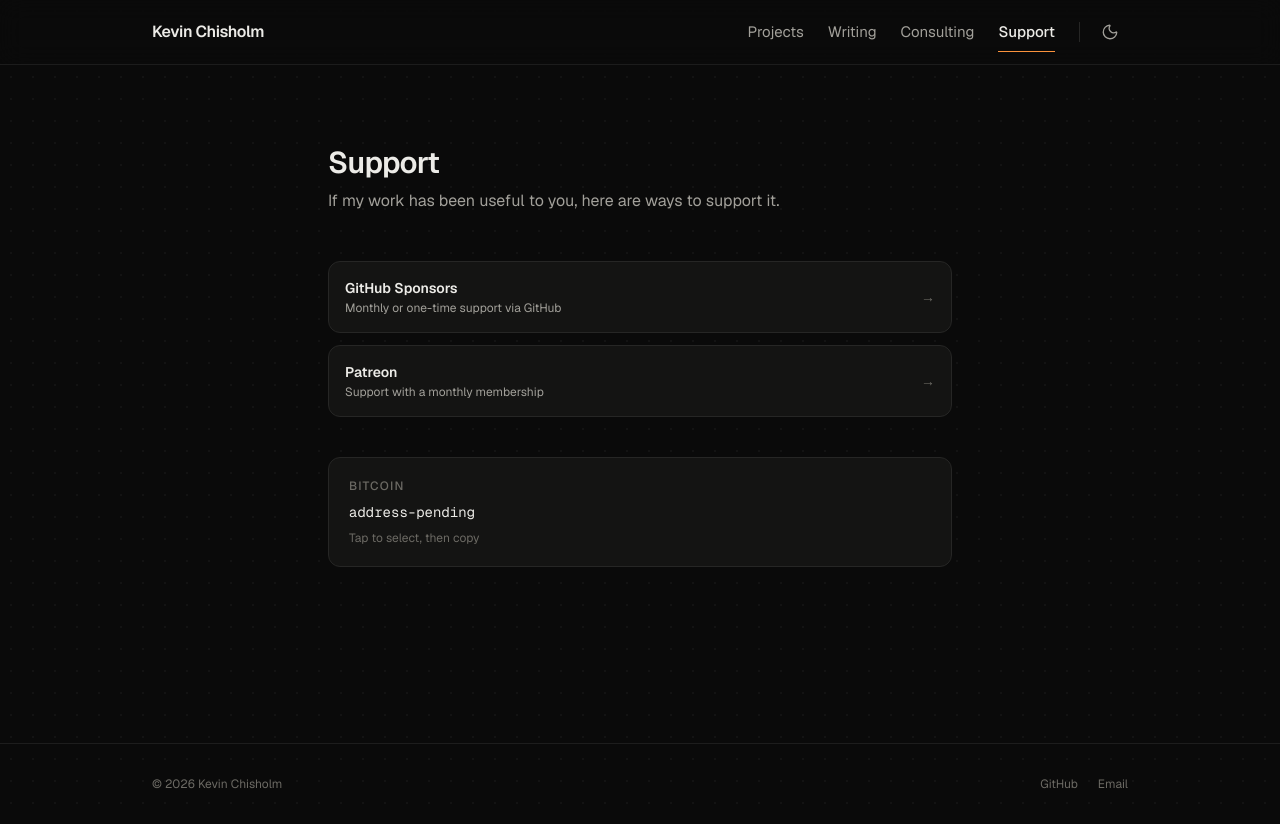
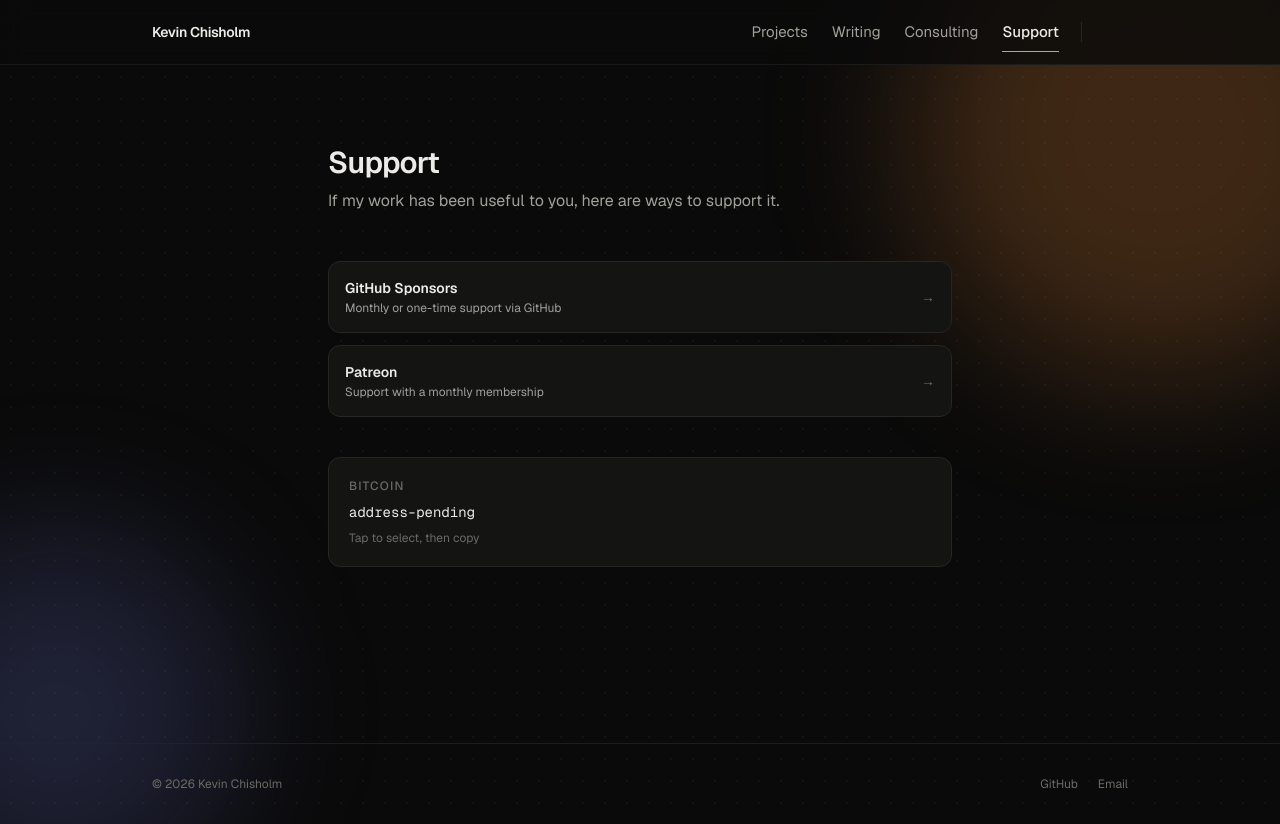
Before and after one commit to kevinchisholmja/kevinchisholm.dev, a Next.js app: page /support in a window 1280 px wide. Built offline with nearby package versions, Linux system fonts and the light colour scheme.

Commit message:
perf:fix LCP image, priority prop to BrowserWindow
First project card on home and projects pages now uses Next.js priority
which adds rel=preload and eager loading, eliminating the LCP warning.
Remaining cards stay lazy-loaded (below the fold).

```diff
--- a/app/globals.css
+++ b/app/globals.css
@@ -156,13 +156,78 @@ body {
   animation: icon-spring-in 200ms cubic-bezier(0.34, 1.56, 0.64, 1) both;
 }
 
+/* ------------------------------------------------------------------ *
+ * Background blobs — two large, very blurred gradient circles that
+ * drift imperceptibly slowly. Pure CSS, GPU-accelerated (transform
+ * only), zero JS, zero main-thread cost.
+ * ------------------------------------------------------------------ */
+.bg-blob {
+  position: fixed;
+  border-radius: 50%;
+  pointer-events: none;
+  will-change: transform;
+  filter: blur(70px);
+  z-index: 0;
+}
+
+.bg-blob-1 {
+  width: 45vw;
+  height: 45vw;
+  max-width: 480px;
+  max-height: 480px;
+  top: -15%;
+  right: -10%;
+  background: var(--blob-1);
+  animation: blob-drift-1 28s ease-in-out infinite;
+}
+
+.bg-blob-2 {
+  width: 30vw;
+  height: 30vw;
+  max-width: 360px;
+  max-height: 360px;
+  bottom: -12%;
+  left: -10%;
+  background: var(--blob-2);
+  animation: blob-drift-2 34s ease-in-out infinite;
+}
+
+/* Opacity calibrated for blur(90px) — need higher values to stay visible */
+:root {
+  --blob-1: rgba(234, 88, 12, 0.18);
+  --blob-2: rgba(99, 102, 241, 0.12);
+}
+.dark {
+  --blob-1: rgba(251, 146, 60, 0.22);
+  --blob-2: rgba(129, 140, 248, 0.18);
+}
+
+/* Ensure content renders above the blobs */
+body > :not(.bg-blob) {
+  position: relative;
+  z-index: 1;
+}
+
+@keyframes blob-drift-1 {
+  0%, 100% { transform: translate(0, 0) scale(1); }
+  33%       { transform: translate(-3%, 4%) scale(1.05); }
+  66%       { transform: translate(4%, -3%) scale(0.97); }
+}
+@keyframes blob-drift-2 {
+  0%, 100% { transform: translate(0, 0) scale(1); }
+  40%       { transform: translate(4%, -4%) scale(1.04); }
+  75%       { transform: translate(-3%, 3%) scale(0.98); }
+}
+
 @media (prefers-reduced-motion: reduce) {
   html {
     scroll-behavior: auto;
   }
   .fade-up,
   .pulse-dot,
-  .icon-enter {
+  .icon-enter,
+  .bg-blob-1,
+  .bg-blob-2 {
     animation: none;
   }
 }
--- a/app/layout.tsx
+++ b/app/layout.tsx
@@ -15,9 +15,34 @@ const geistMono = Geist_Mono({
   subsets: ["latin"],
 });
 
+const baseUrl = "https://kevinchisholm.dev";
+
 export const metadata: Metadata = {
-  title: "Kevin Chisholm",
-  description: "I build AI-powered tools that solve real problems.",
+  metadataBase: new URL(baseUrl),
+  title: {
+    default: "Kevin Chisholm",
+    template: "%s — Kevin Chisholm",
+  },
+  description:
+    "I build AI-powered tools that solve real problems. Consulting for technical projects.",
+  openGraph: {
+    type: "website",
+    url: baseUrl,
+    siteName: "Kevin Chisholm",
+    title: "Kevin Chisholm",
+    description:
+      "I build AI-powered tools that solve real problems. Consulting for technical projects.",
+  },
+  twitter: {
+    card: "summary_large_image",
+    title: "Kevin Chisholm",
+    description:
+      "I build AI-powered tools that solve real problems. Consulting for technical projects.",
+  },
+  robots: {
+    index: true,
+    follow: true,
+  },
 };
 
 export default function RootLayout({
@@ -32,6 +57,10 @@ export default function RootLayout({
       className={`${geistSans.variable} ${geistMono.variable}`}
     >
       <body className="bg-canvas text-ink antialiased min-h-screen flex flex-col">
+        {/* Background blobs — fixed, pure CSS, GPU-only */}
+        <div className="bg-blob bg-blob-1" aria-hidden="true" />
+        <div className="bg-blob bg-blob-2" aria-hidden="true" />
+
         <ThemeProvider>
           <SiteHeader />
           <main className="flex-1">{children}</main>
--- a/app/page.tsx
+++ b/app/page.tsx
@@ -66,8 +66,8 @@ export default function Home() {
             </Link>
           </div>
           <div className="grid grid-cols-1 sm:grid-cols-2 gap-5 sm:gap-6">
-            {featured.map((project) => (
-              <BrowserWindow key={project.slug} project={project} />
+            {featured.map((project, i) => (
+              <BrowserWindow key={project.slug} project={project} priority={i === 0} />
             ))}
           </div>
         </section>
--- a/app/projects/page.tsx
+++ b/app/projects/page.tsx
@@ -25,8 +25,8 @@ export default function ProjectsPage() {
           className="grid grid-cols-1 sm:grid-cols-2 gap-5 sm:gap-6 fade-up"
           style={{ animationDelay: "0.08s" }}
         >
-          {projects.map((project) => (
-            <BrowserWindow key={project.slug} project={project} />
+          {projects.map((project, i) => (
+            <BrowserWindow key={project.slug} project={project} priority={i === 0} />
           ))}
         </div>
       ) : (
--- a/components/BrowserWindow.tsx
+++ b/components/BrowserWindow.tsx
@@ -10,9 +10,10 @@ const statusStyles: Record<Project["status"], string> = {
 
 type Props = {
   project: Project;
+  priority?: boolean;
 };
 
-export default function BrowserWindow({ project }: Props) {
+export default function BrowserWindow({ project, priority = false }: Props) {
   const href = project.url ?? project.repo ?? "#";
   const domain = project.url
     ? project.url.replace(/^https?:\/\//, "").replace(/\/$/, "")
@@ -45,6 +46,7 @@ export default function BrowserWindow({ project }: Props) {
             alt={project.title}
             fill
             sizes="(max-width: 640px) 100vw, 50vw"
+            priority={priority}
             className="object-cover object-top transition-transform duration-500 group-hover:scale-[1.02]"
           />
         ) : (
--- a/components/SiteHeader.tsx
+++ b/components/SiteHeader.tsx
@@ -1,7 +1,9 @@
 "use client";
 
+import { useState, useEffect } from "react";
 import Link from "next/link";
 import { usePathname } from "next/navigation";
+import { Menu, X } from "lucide-react";
 import ThemeToggle from "@/components/ThemeToggle";
 
 const nav = [
@@ -13,44 +15,116 @@ const nav = [
 
 export default function SiteHeader() {
   const pathname = usePathname();
+  const [open, setOpen] = useState(false);
+
+  // Close menu on route change
+  useEffect(() => setOpen(false), [pathname]);
+
+  // Prevent body scroll when menu is open
+  useEffect(() => {
+    document.body.style.overflow = open ? "hidden" : "";
+    return () => { document.body.style.overflow = ""; };
+  }, [open]);
 
   return (
-    <header className="sticky top-0 z-40 bg-canvas/70 backdrop-blur-md border-b border-line/70">
-      <div className="max-w-5xl mx-auto px-4 sm:px-6 flex items-center justify-between h-16">
+    <>
+      <header className="sticky top-0 z-40 bg-canvas/80 backdrop-blur-md border-b border-line/60">
+        <div className="max-w-5xl mx-auto px-4 sm:px-6 flex items-center justify-between h-14 sm:h-16">
+
+          {/* Logo */}
           <Link
             href="/"
-          className="text-sm sm:text-base font-semibold tracking-tight text-ink hover:text-accent transition-colors duration-150"
+            className="text-sm font-semibold tracking-tight text-ink hover:text-accent transition-colors duration-150 shrink-0"
           >
             Kevin Chisholm
           </Link>
 
-        <div className="flex items-center gap-0.5 sm:gap-1">
+          {/* Desktop nav */}
+          <div className="hidden sm:flex items-center gap-0.5">
             <nav className="flex items-center">
               {nav.map(({ label, href }) => {
-              const active =
-                href === "/" ? pathname === "/" : pathname.startsWith(href);
+                const active = pathname.startsWith(href);
                 return (
                   <Link
                     key={href}
                     href={href}
-                  className={`relative px-2 sm:px-3 py-2 text-sm sm:text-[15px] transition-colors duration-150 ${
-                    active
-                      ? "text-ink font-medium"
-                      : "text-muted hover:text-ink"
+                    className={`group/nav relative px-3 py-2 text-[15px] transition-colors duration-150 ${
+                      active ? "text-ink font-medium" : "text-muted hover:text-ink"
                     }`}
                   >
                     {label}
+                    {/* Hover underline — slides in from left, faint */}
+                    {!active && (
+                      <span className="absolute left-3 right-3 -bottom-px h-px bg-current opacity-0 scale-x-0 group-hover/nav:opacity-30 group-hover/nav:scale-x-100 transition-all duration-200 origin-left" />
+                    )}
+                    {/* Active underline — accent, always visible */}
                     {active && (
-                    <span className="absolute left-2 right-2 sm:left-3 sm:right-3 -bottom-px h-px bg-accent" />
+                      <span className="absolute left-3 right-3 -bottom-px h-px bg-accent" />
                     )}
                   </Link>
                 );
               })}
             </nav>
-          <span className="w-px h-5 bg-line mx-1 sm:mx-2" aria-hidden />
+            <span className="w-px h-5 bg-line mx-2" aria-hidden />
             <ThemeToggle />
+          </div>
+
+          {/* Mobile: theme + hamburger */}
+          <div className="flex items-center gap-1 sm:hidden">
+            <ThemeToggle />
+            <button
+              onClick={() => setOpen((v) => !v)}
+              aria-label={open ? "Close menu" : "Open menu"}
+              aria-expanded={open}
+              className="flex items-center justify-center w-9 h-9 rounded-lg text-muted hover:text-ink hover:bg-elevated transition-colors duration-150"
+            >
+              <span className="icon-enter" key={String(open)}>
+                {open ? (
+                  <X className="w-[18px] h-[18px]" strokeWidth={1.75} />
+                ) : (
+                  <Menu className="w-[18px] h-[18px]" strokeWidth={1.75} />
+                )}
+              </span>
+            </button>
           </div>
         </div>
       </header>
+
+      {/* Mobile slide-down menu */}
+      {open && (
+        <nav className="sm:hidden fixed inset-x-0 top-14 z-30 bg-canvas/95 backdrop-blur-md border-b border-line shadow-lg shadow-black/10">
+          <div className="max-w-5xl mx-auto px-4 py-4 space-y-1">
+            {nav.map(({ label, href }) => {
+              const active = pathname.startsWith(href);
+              return (
+                <Link
+                  key={href}
+                  href={href}
+                  className={`flex items-center px-4 py-3 rounded-xl text-base font-medium transition-colors duration-150 ${
+                    active
+                      ? "bg-elevated text-ink"
+                      : "text-muted hover:text-ink hover:bg-elevated/60"
+                  }`}
+                >
+                  {label}
+                  {active && (
+                    <span className="ml-auto w-1.5 h-1.5 rounded-full bg-accent" />
+                  )}
+                </Link>
+              );
+            })}
+          </div>
+        </nav>
+      )}
+
+      {/* Backdrop when menu open */}
+      {open && (
+        <div
+          className="sm:hidden fixed inset-0 z-20 bg-black/20 backdrop-blur-[2px]"
+          onClick={() => setOpen(false)}
+          aria-hidden
+        />
+      )}
+    </>
   );
 }
```
Also changed, not shown: app/sitemap.ts (added, +24 -0 lines), public/robots.txt (added). Lines whose indentation alone changed are shown as unchanged.
